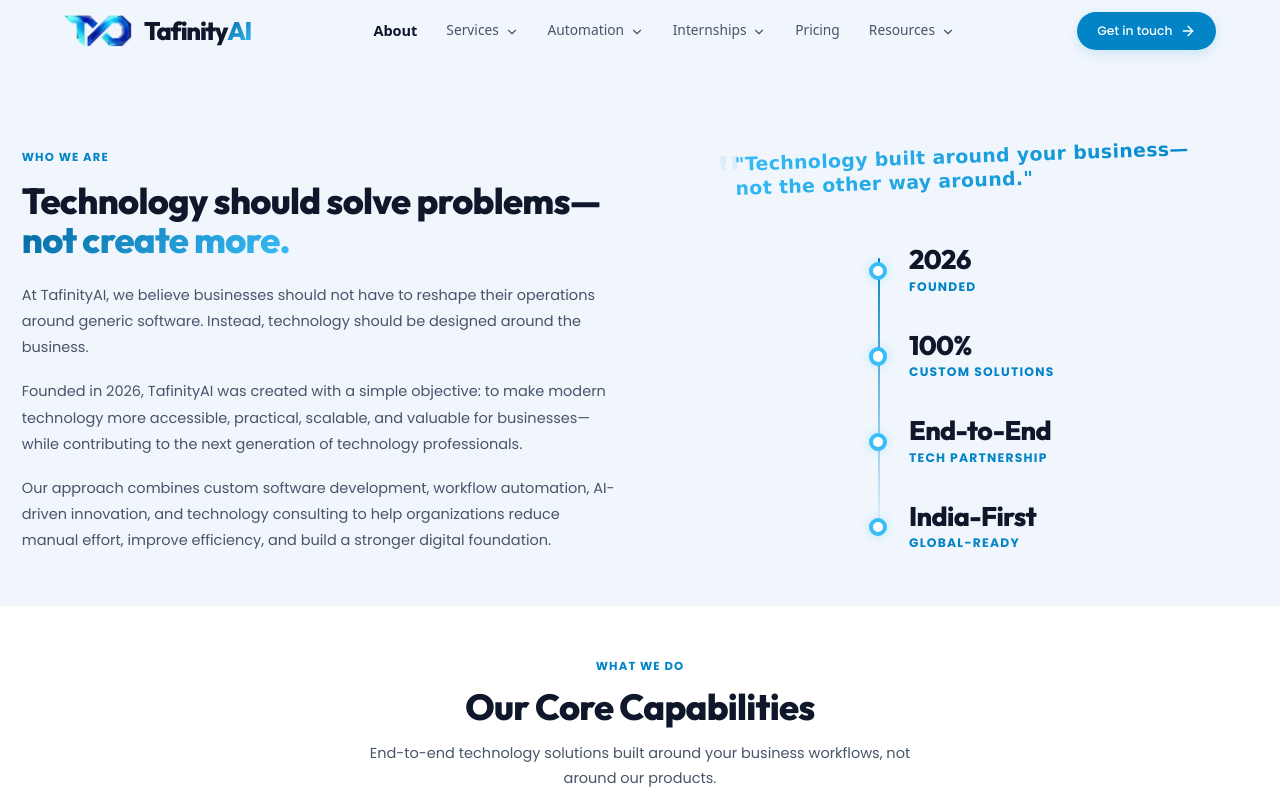
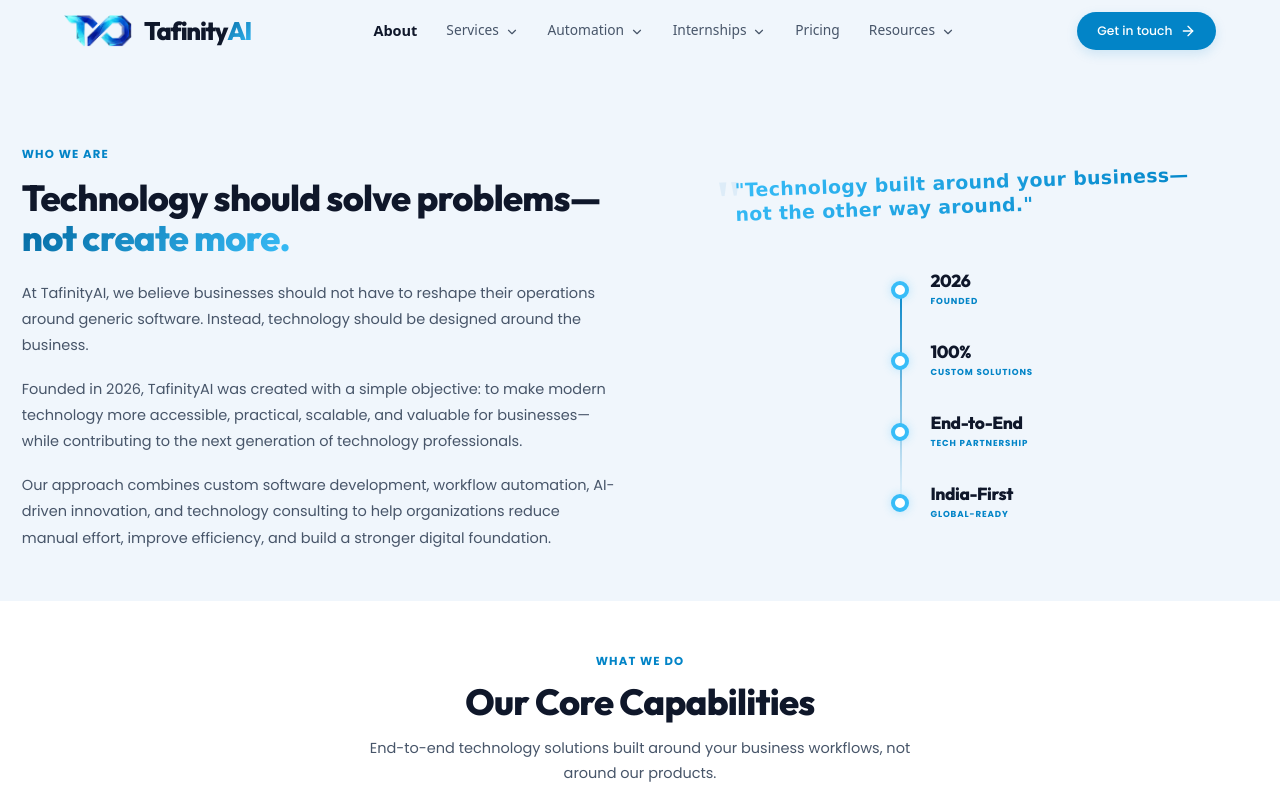
Before and after one commit to TafinityAI-LLP/tai, a React (Vite) app: page /about in a window 1280 px wide. Shown: the top 800 px of the page. Built offline with nearby package versions, Linux system fonts and the light colour scheme.

Commit message:
Lower timeline stats font size by 35% as requested

```diff
--- a/src/pages/About.jsx
+++ b/src/pages/About.jsx
@@ -197,8 +197,8 @@
                                             >
                                                 <div className="timeline-dot w-5 h-5 rounded-full bg-[var(--bg-primary)] border-[4px] border-[var(--accent-light)] shadow-[0_0_10px_rgba(56,189,248,0.3)] z-10 transition-all duration-300 shrink-0" />
                                                 <div>
-                                                    <div style={{ fontSize: 'clamp(1.5rem, 5vw, 1.85rem)', fontFamily: 'var(--font-display)' }} className="font-black text-[var(--text-primary)] leading-none mb-1 md:mb-1.5 tracking-tight">{stat.value}</div>
-                                                    <div className="text-[0.68rem] md:text-[0.85rem] text-[var(--accent-color)] font-bold uppercase tracking-widest leading-snug">{stat.label}</div>
+                                                    <div style={{ fontSize: 'clamp(0.95rem, 3vw, 1.2rem)', fontFamily: 'var(--font-display)' }} className="font-black text-[var(--text-primary)] leading-none mb-1 md:mb-1.5 tracking-tight">{stat.value}</div>
+                                                    <div className="text-[0.45rem] md:text-[0.6rem] text-[var(--accent-color)] font-bold uppercase tracking-widest leading-snug">{stat.label}</div>
                                                 </div>
                                             </div>
                                         ))}
```
